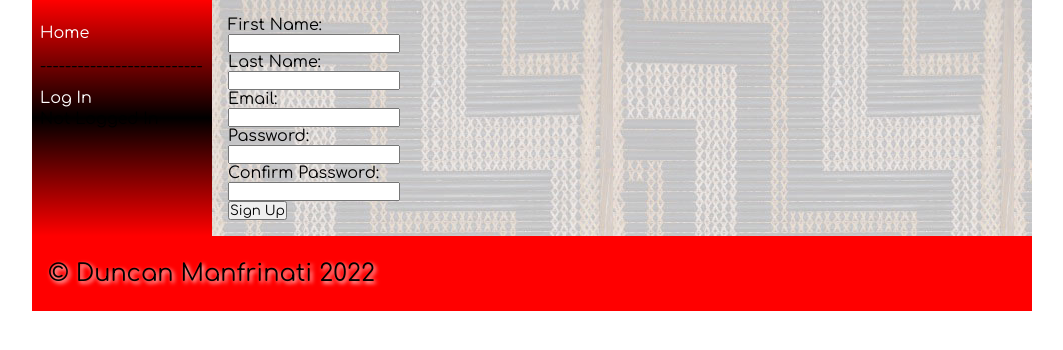
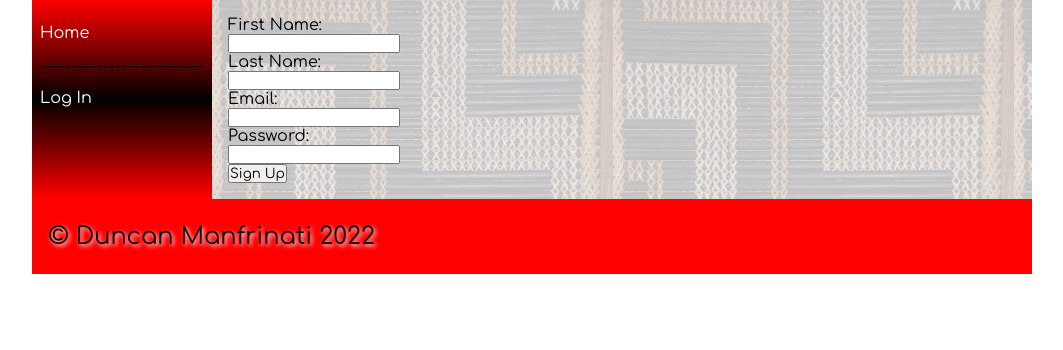
Before and after one commit to DuncanManfrinati/Maori_Dictionary, a Flask app: page /signup in a window 1280 px wide. Shown: the part 119-469 px from the top of the page, without its empty margins (108-1171 px from the left). Run offline with Flask 2, Linux system fonts and the light colour scheme; some web fonts are replaced.

Commit message:
Lesson 2
Login and Log out fixed
Tables made

```diff
--- a/app.py
+++ b/app.py
@@ -9,7 +9,7 @@ import sqlite3
 from sqlite3 import Error
 
 app = Flask(__name__)
-DATA_BASE = "C:/Users/18308/OneDrive - Wellington College/13DTS/Maori-Dictionary/maoridictionary"
+DATA_BASE = "C:/Users/18308/OneDrive - Wellington College/13DTS/Maori_Dictionary/identifier.sqlite"
 app.secret_key = "duncan"
 
 
@@ -25,7 +25,7 @@ def create_connection(db_file):
 
 @app.route('/')
 def home():
-    return render_template("home.html")
+    return render_template("home.html", logged_in=is_logged_in())
 
 
 @app.route('/login', methods=['GET', 'POST'])
@@ -37,7 +37,7 @@ def login():
         email = request.form["email"].strip().lower()
         password = request.form["password"].strip()
 
-        query = """SELECT id, First_name, Password FROM users WHERE Email = ?"""
+        query = """SELECT id, firstname, password FROM users WHERE email = ?"""
         con = create_connection(DATA_BASE)
         cur = con.cursor()
         cur.execute(query, (email,))
@@ -46,7 +46,7 @@ def login():
 
         try:
             user_id = user_data[0][0]
-            first_name = user_data[0][1]
+            firstname = user_data[0][1]
             db_password = user_data[0][2]
         except IndexError:
             return redirect("/login?error=Email+Invalid+or+Password+Incorrect")
@@ -54,7 +54,7 @@ def login():
 
         session["email"] = email
         session["user_id"] = user_id
-        session["first_name"] = first_name
+        session["first_name"] = firstname
         print(session)
 
         if db_password != password:
@@ -89,10 +89,10 @@ def signup():
 
         con = create_connection(DATA_BASE)
 
-        query = "INSERT INTO users (First_name, Last_name, Email, Password, Confirmpassword) VALUES(?, ?, ?, ?, ?)"
+        query = "INSERT INTO users (firstname, lastname, email, password, ) VALUES(?, ?, ?, ?, ?)"
 
         cur = con.cursor()
-        cur.execute(query, (firstname, lastname, email, password, confirmpassword))
+        cur.execute(query, (firstname, lastname, email, password, ))
         con.commit()
         con.close()
 
--- a/static/css/style.css
+++ b/static/css/style.css
@@ -30,7 +30,7 @@ main {
 h1, h2, h3, h4 {
     padding: 1rem 0;
     font-family: 'Suez One', serif;
-    color: #000;
+    color: #000000;
     text-shadow: 2px 2px 4px #fff;
 }
 
@@ -88,7 +88,7 @@ th, td {
     text-align: left;
 }
 th {
-    background-color: #000;
+    background-color: #000000;
     color: #fff;
 }
 
@@ -284,7 +284,7 @@ footer img {
     }
 
     main {
-        background-image: url('/poutama.jpg');
+        background-image: url("/poutama.jpg");
     }
     .formRow {
         display: grid;
--- a/templates/base.html
+++ b/templates/base.html
@@ -1,4 +1,3 @@
-
 <!doctype html>
 <html lang="en">
 <head>
@@ -17,7 +16,7 @@
     </header>
 
     <nav>
-            <input type="checkbox" name="drop_down_menu" />
+        <input type="checkbox" name="drop_down_menu"/>
         <span></span>
         <span></span>
         <span></span>
@@ -27,10 +26,10 @@
 
             {% if logged_in %}
             <li><a href="/logout">Log Out</a></li>
-                Logged In
+
             {% else %}
             <li><a href="/login">Log In</a></li>
-                Not Logged In
+
             {% endif %}
 
         </ul>
--- a/templates/signup.html
+++ b/templates/signup.html
@@ -24,10 +24,6 @@
         <div class="form-label">Password:</div>
         <div class="form-element"><input type="password" name="password" id="password" required></div>
     </div>
-    <div class="form-group">
-        <div class="form-label"> Confirm Password:</div>
-        <div class="form-element"><input type="password" name="confirmpassword" id="confirmpassword" required></div>
-    </div>
     <div class="error">{{ error }}</div>
     <div class="form-group">
         <div class="form-label"></div>
```
Also changed, not shown: identifier.sqlite. Lines whose indentation alone changed are shown as unchanged.
